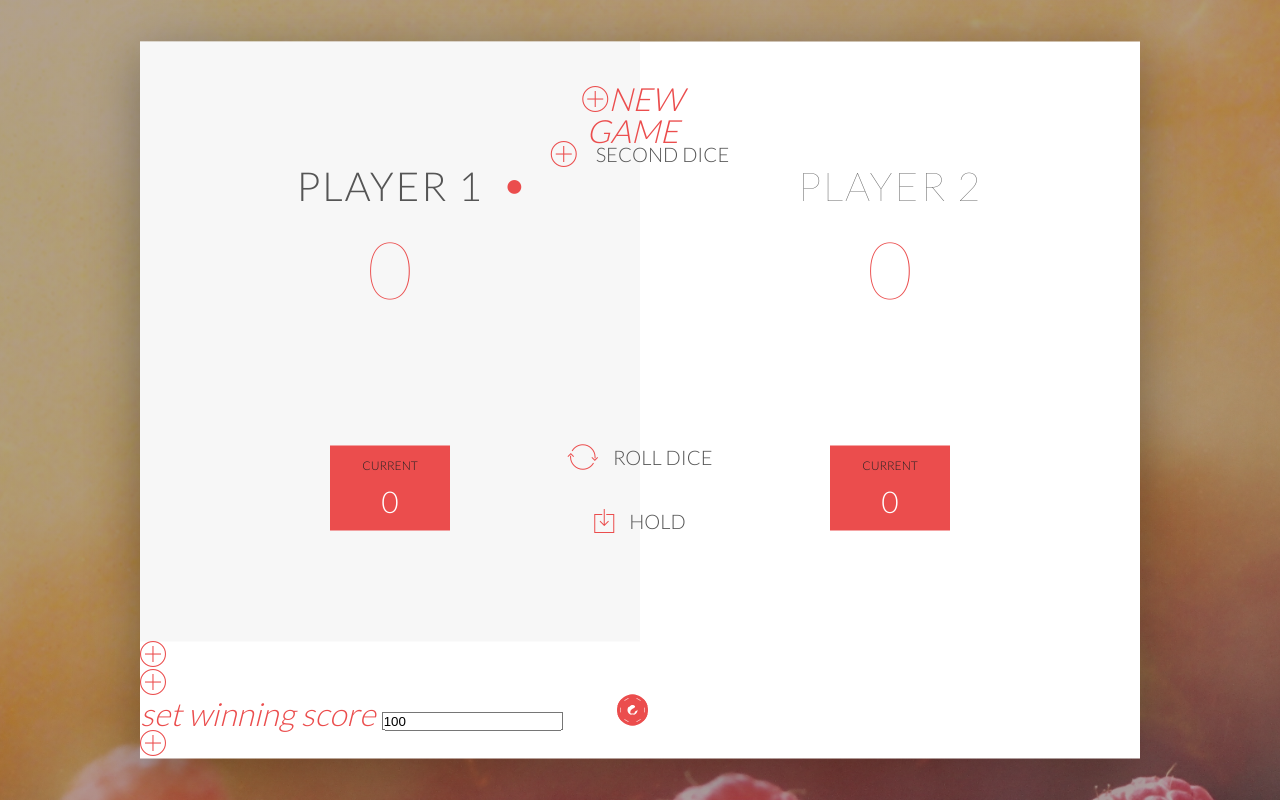
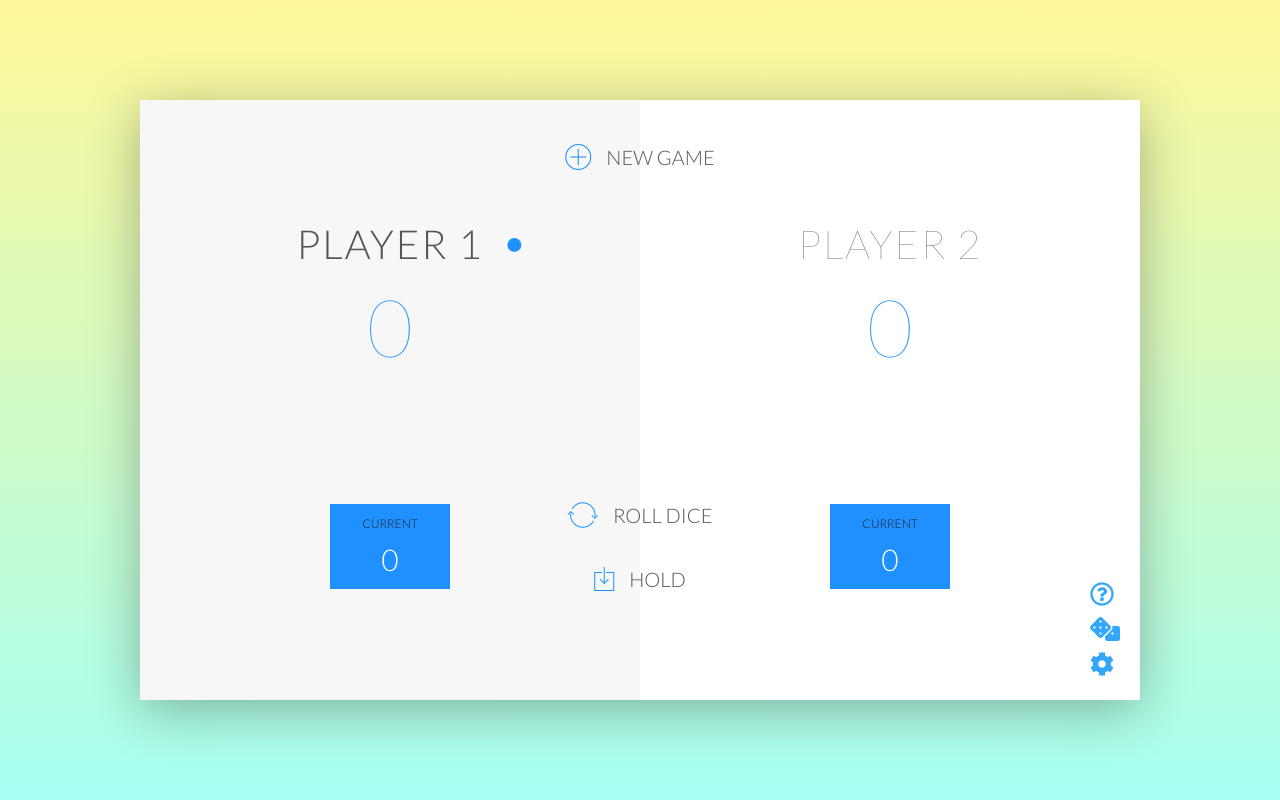
Before and after one commit to yeolire/portfolio2018, a PHP site: page / in a window 1280 px wide. Run offline with PHP 8.4, Linux system fonts and the light colour scheme; some libraries are stand-ins or nearby versions.

Commit message:
pig--relocate dices, side buttons

```diff
--- a/pigGame/app.js
+++ b/pigGame/app.js
@@ -102,7 +102,7 @@ function init() {
   winning = 100;
   gamePlaying = true;
   second = false;
-  dice = document.querySelector('.dice');
+  dice = document.querySelector('.dice1');
   secondDice = document.querySelector('.dice2');
 
   dice.style.display = 'none';
--- a/pigGame/index.html
+++ b/pigGame/index.html
@@ -31,24 +31,23 @@
       </div>
     </div>
 
-    <button class="btn-new"><i class="ion-ios-plus-outline">New game</button>
+    <button class="btn-new"><i class="ion-ios-plus-outline"></i>New game</button>
     <button class="btn-roll"><i class="ion-ios-loop"></i>Roll dice</button>
     <button class="btn-hold"><i class="ion-ios-download-outline"></i>Hold</button>
-    <img src="dice-5.png" alt="Dice" class="dice">
-    <img src="dice-3.png" alt="Dice2" class="dice2">
+    <div class='dice'><img src="dice-5.png" alt="Dice1" class="dice1">
+    <img src="dice-3.png" alt="Dice2" class="dice2"></div>
 
     <div class="side-btn">
-      <div class="info">
-        <button class="btn-info"><i class="far fa-question-circle"></i></button>
+      <div class="side-info">
+        <button class="btn-help"><i class="far fa-question-circle"></i></button>
       </div>
-      <div class="winning">
+      <div class="side-second">
+        <button class="btn-second"><i class="fas fa-dice"></i></button>
+      </div>
+      <div class="side-winning">
         <button class="btn-winning"><i class="fas fa-cog"></i></button>
-        <label for="set-winning">set winning score</label>
-        <input type="text" name="winning" value='100' id="set-winning"></div>
-      <div class="second">
-        <button class="btn-second"></i> Second Dice</button>
+        <!-- <input type="text" name="winning" value='100' id="set-winning"> -->
       </div>
-
     </div>
   </div>
 
--- a/pigGame/style.css
+++ b/pigGame/style.css
@@ -16,7 +16,7 @@
 }
 
 body {
-    background-image: linear-gradient(rgba(62, 20, 20, 0.4), rgba(62, 20, 20, 0.4)), url(back.jpg);
+    background: linear-gradient(rgba(255, 237, 0, 0.4), rgba(31, 255, 221, 0.4));
     background-size: cover;
     background-position: center;
     font-family: Lato;
@@ -66,7 +66,7 @@ body {
     text-align: center;
     font-size: 80px;
     font-weight: 100;
-    color: #EB4D4D;
+    color: dodgerblue;
     margin-bottom: 130px;
 }
 
@@ -77,14 +77,14 @@ body {
     content: "\2022";
     font-size: 47px;
     position: absolute;
-    color: #EB4D4D;
+    color: dodgerblue;
     top: -7px;
     right: 10px;
 
 }
 
 .player-current-box {
-    background-color: #EB4D4D;
+    background-color: dodgerblue;
     color: #fff;
     width: 40%;
     margin: 0 auto;
@@ -127,7 +127,7 @@ button:focus {
 }
 
 i {
-    color: #EB4D4D;
+    color: dodgerblue;
     display: inline-block;
     margin-right: 15px;
     font-size: 32px;
@@ -140,25 +140,44 @@ i {
 .btn-new { top: 45px;}
 .btn-roll { top: 403px;}
 .btn-hold { top: 467px;}
-.btn-second {top: 100px;}
 
-.dice {
+
+.dice{
     position: absolute;
     left: 50%;
-    top: 178px;
-    transform: translateX(-50%);
+    top: 35%;
+    transform: translate(-50%, -30%);
+    /* display: flex; */
+}
+.dice1, .dice2 {
     height: 100px;
+    margin: 10px;
     box-shadow: 0px 10px 60px rgba(0, 0, 0, 0.10);
 }
 
-.dice2{
-    position: absolute;
-    left: 50%;
-    top: 285px;
-    transform: translateX(-50%);
-    height: 100px;
-    box-shadow: 0px 10px 60px rgba(235, 77, 77, 0.30);
+.winner { background-color: #f7f7f7; }
+.winner .player-name { font-weight: 300; color: dodgerblue; }
+
+
+.side-btn{
+  display: flex;
+  flex-direction: column;
+  position: absolute;
+  bottom: 15px;right: 15px;
+  text-align: right;
 }
 
-.winner { background-color: #f7f7f7; }
-.winner .player-name { font-weight: 300; color: #EB4D4D; }
+.side-btn button{
+  width: 35px;height: 35px;
+  position: relative;
+}
+
+.side-btn i{
+  color: #34a6f9;
+  font-size: 24px;
+  transition: .5s;
+}
+
+.side-btn i:hover{
+  transform: scale(1.15);
+}
```
Also changed, not shown: img/bg1.png (deleted), img/bg2.png (deleted), 3 other files.
